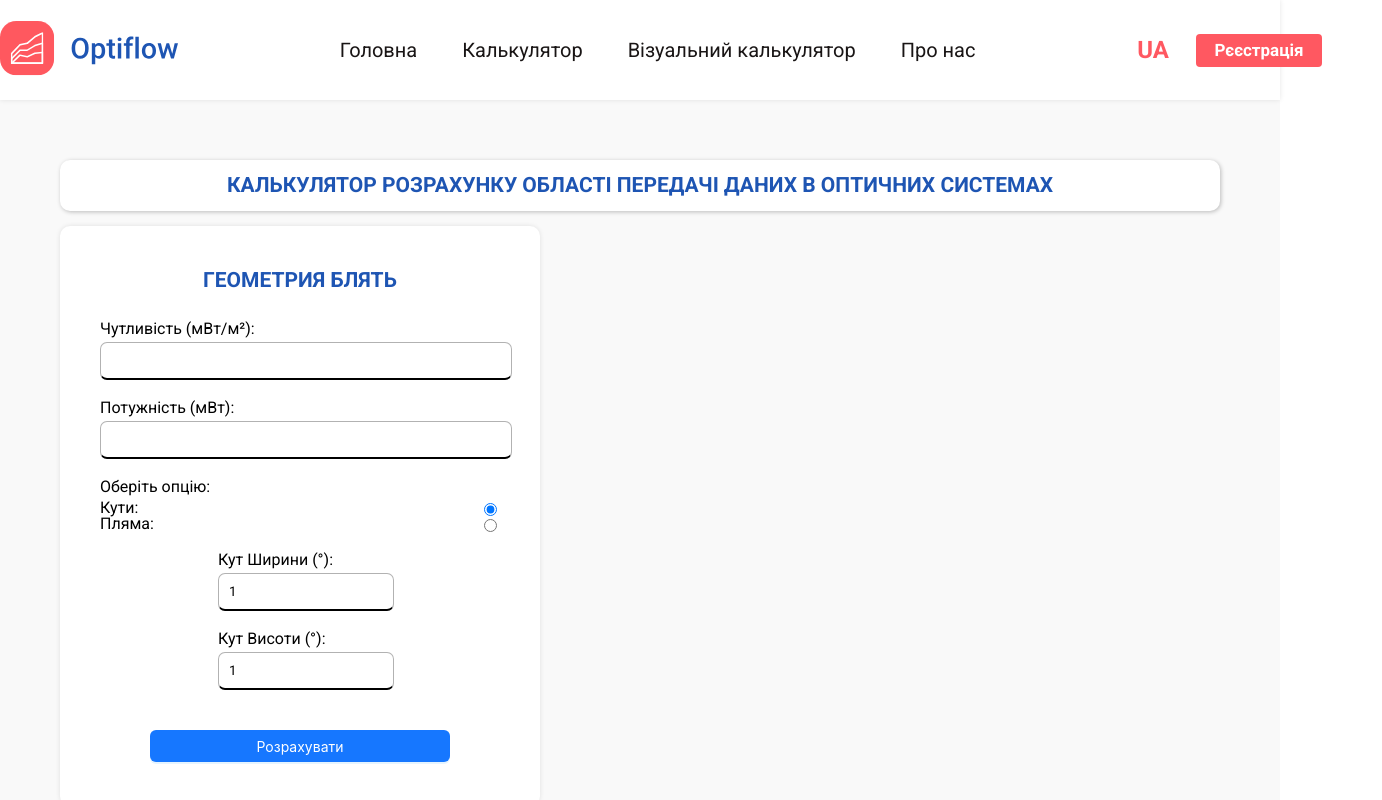
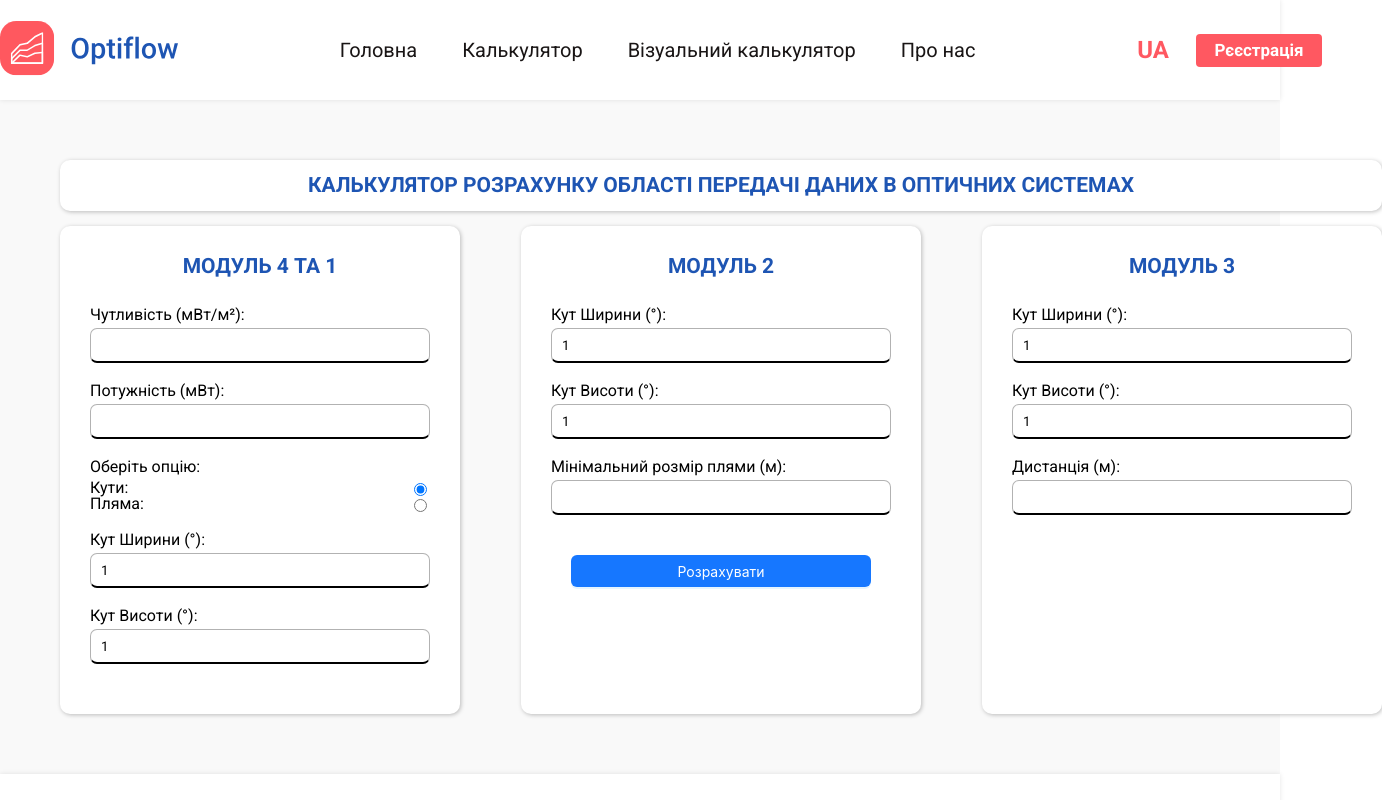
Before and after one commit to Skiftech-project/optiflow-frontend, a React (Vite) app: page / in a window 1280 px wide. Shown: the top 800 px of the page, 1382 px wide, since content can reach past the window. Built offline with nearby package versions, Linux system fonts and the light colour scheme.

Commit message:
refactored design of modules

```diff
--- a/src/components/app/App.jsx
+++ b/src/components/app/App.jsx
@@ -9,8 +9,10 @@ const App = () => {
         <>
             <Header />
             <main className={styles.main}>
-                <TitleBlock text="Калькулятор розрахунку області передачі даних в оптичних системах" />
-                <FirstModule />
+                <div className="container">
+                    <TitleBlock text="Калькулятор розрахунку області передачі даних в оптичних системах" />
+                    <FirstModule />
+                </div>
             </main>
             <Footer />
         </>
--- a/src/components/app/App.module.css
+++ b/src/components/app/App.module.css
@@ -3,5 +3,5 @@
     flex-grow: 1;
     display: flex;
     flex-direction: column;
-    padding: 60px;
+    padding: 60px 60px;
 }
--- a/src/components/simple/InputBlock/InputBlock.css
+++ b/src/components/simple/InputBlock/InputBlock.css
@@ -4,12 +4,6 @@
 }
 .form__label {
     margin: 0px 0px 5px 0px;
-}
-.form__item {
-    width: 100%;
-    margin-bottom: 20px;
-    display: flex;
-    flex-direction: column;
 }
 
 .form__input {
--- a/src/components/simple/InputBlock/InputBlock.jsx
+++ b/src/components/simple/InputBlock/InputBlock.jsx
@@ -11,7 +11,7 @@ const InputBlock = ({ label, ...props }) => {
     }
 
     return (
-        <div className="form__item">
+        <>
             <label
                 htmlFor={props.name}
                 className="form__label"
@@ -28,7 +28,7 @@ const InputBlock = ({ label, ...props }) => {
                 component="div"
                 {...props}
             />
-        </div>
+        </>
     );
 };
 
--- a/src/components/smart/FirstModule/FirstModule.css
+++ b/src/components/smart/FirstModule/FirstModule.css
@@ -1,17 +1,21 @@
-.data {
-    width: fit-content;
-    min-height: 500px;
-    border-radius: 10px;
-    background: #fff;
-    padding: 40px;
-    box-shadow: 0px 0px 5px 0px rgba(0, 0, 0, 0.1);
+.forms {
     display: flex;
-    align-items: center;
     justify-content: space-between;
 }
 
 .form {
     width: 400px;
+    border-radius: 10px;
+    background: #fff;
+    box-shadow: 1px 1px 4px 0px rgba(0, 0, 0, 0.25);
+    padding: 30px;
+}
+
+.form__item {
+    width: 100%;
+    margin-bottom: 20px;
+    display: flex;
+    flex-direction: column;
 }
 
 .form__body {
--- a/src/components/smart/FirstModule/FirstModule.jsx
+++ b/src/components/smart/FirstModule/FirstModule.jsx
@@ -19,12 +19,6 @@ const initialValues = {
 
 const FirstModule = () => {
     const [selectedOption, setSelectedOption] = useState('angles');
-    const [data, setData] = useState({
-        max_area: 0,
-        max_distance: 0,
-        angle_width: 0,
-        angle_height: 0,
-    });
 
     const handleOptionChange = (e) => {
         setSelectedOption(e.target.value);
@@ -58,28 +52,32 @@ const FirstModule = () => {
     };
 
     return (
-        <div className="data">
+        <div className="forms">
             <div className="form">
-                <div className="form__title">геометрия блять</div>
+                <div className="form__title">модуль 4 та 1</div>
                 <Formik
                     initialValues={initialValues}
                     validationSchema={validationSchema}
                     onSubmit={handleFormSubmit}
                 >
                     <Form className="form__body">
+                        <div className="form__item">
                             <InputBlock
                                 label="Чутливість (мВт/м²):"
                                 id="sensitivity"
                                 name="sensitivity"
                                 type="number"
                             />
+                        </div>
 
+                        <div className="form__item">
                             <InputBlock
                                 label="Потужність (мВт):"
                                 id="power"
                                 name="power"
                                 type="number"
                             />
+                        </div>
 
                         {/* form radio */}
                         <div className="form__item">
@@ -113,13 +111,16 @@ const FirstModule = () => {
                         </div>
 
                         {selectedOption === 'angles' && (
-                            <div>
+                            <>
+                                <div className="form__item">
                                     <InputBlock
                                         label="Кут Ширини (°):"
                                         id="angleWidth"
                                         name="angleWidth"
                                         type="number"
                                     />
+                                </div>
+                                <div className="form__item">
                                     <InputBlock
                                         label="Кут Висоти (°):"
                                         id="angleHeight"
@@ -127,22 +128,28 @@ const FirstModule = () => {
                                         type="number"
                                     />
                                 </div>
+                            </>
                         )}
 
                         {selectedOption === 'dimensions' && (
-                            <div>
+                            <>
+                                <div className="form__item">
                                     <InputBlock
                                         label="Відстань (м):"
                                         id="distance"
                                         name="distance"
                                         type="number"
                                     />
+                                </div>
+                                <div className="form__item">
                                     <InputBlock
                                         label="Ширина Плями (м):"
                                         id="spotWidth"
                                         name="spotWidth"
                                         type="number"
                                     />
+                                </div>
+                                <div className="form__item">
                                     <InputBlock
                                         label="Висота Плями (м):"
                                         id="spotHeight"
@@ -150,7 +157,44 @@ const FirstModule = () => {
                                         type="number"
                                     />
                                 </div>
+                            </>
                         )}
+                    </Form>
+                </Formik>
+            </div>
+            <div className="form">
+                <div className="form__title">модуль 2</div>
+                <Formik
+                    initialValues={initialValues}
+                    validationSchema={validationSchema}
+                    onSubmit={handleFormSubmit}
+                >
+                    <Form className="form__body">
+                        <div className="form__item">
+                            <InputBlock
+                                label="Кут Ширини (°):"
+                                id="angleWidth"
+                                name="angleWidth"
+                                type="number"
+                            />
+                        </div>
+                        <div className="form__item">
+                            <InputBlock
+                                label="Кут Висоти (°):"
+                                id="angleHeight"
+                                name="angleHeight"
+                                type="number"
+                            />
+                        </div>
+
+                        <div className="form__item">
+                            <InputBlock
+                                label="Мінімальний розмір плями (м):"
+                                id="minSize"
+                                name="minSize"
+                                type="number"
+                            />
+                        </div>
 
                         <Button
                             className="form__button"
@@ -162,6 +206,42 @@ const FirstModule = () => {
                     </Form>
                 </Formik>
             </div>
+            <div className="form">
+                <div className="form__title">модуль 3</div>
+                <Formik
+                    initialValues={initialValues}
+                    validationSchema={validationSchema}
+                    onSubmit={handleFormSubmit}
+                >
+                    <Form className="form__body">
+                        <div className="form__item">
+                            <InputBlock
+                                label="Кут Ширини (°):"
+                                id="angleWidth"
+                                name="angleWidth"
+                                type="number"
+                            />
+                        </div>
+                        <div className="form__item">
+                            <InputBlock
+                                label="Кут Висоти (°):"
+                                id="angleHeight"
+                                name="angleHeight"
+                                type="number"
+                            />
+                        </div>
+
+                        <div className="form__item">
+                            <InputBlock
+                                label="Дистанція (м):"
+                                id="power"
+                                name="power"
+                                type="number"
+                            />
+                        </div>
+                    </Form>
+                </Formik>
+            </div>
         </div>
     );
 };
--- a/src/styles/index.css
+++ b/src/styles/index.css
@@ -6,6 +6,7 @@
 html,
 body {
     font-family: 'Roboto', system-ui, sans-serif;
+    box-sizing: border-box;
 }
 
 html,
```
Lines whose indentation alone changed are shown as unchanged.
